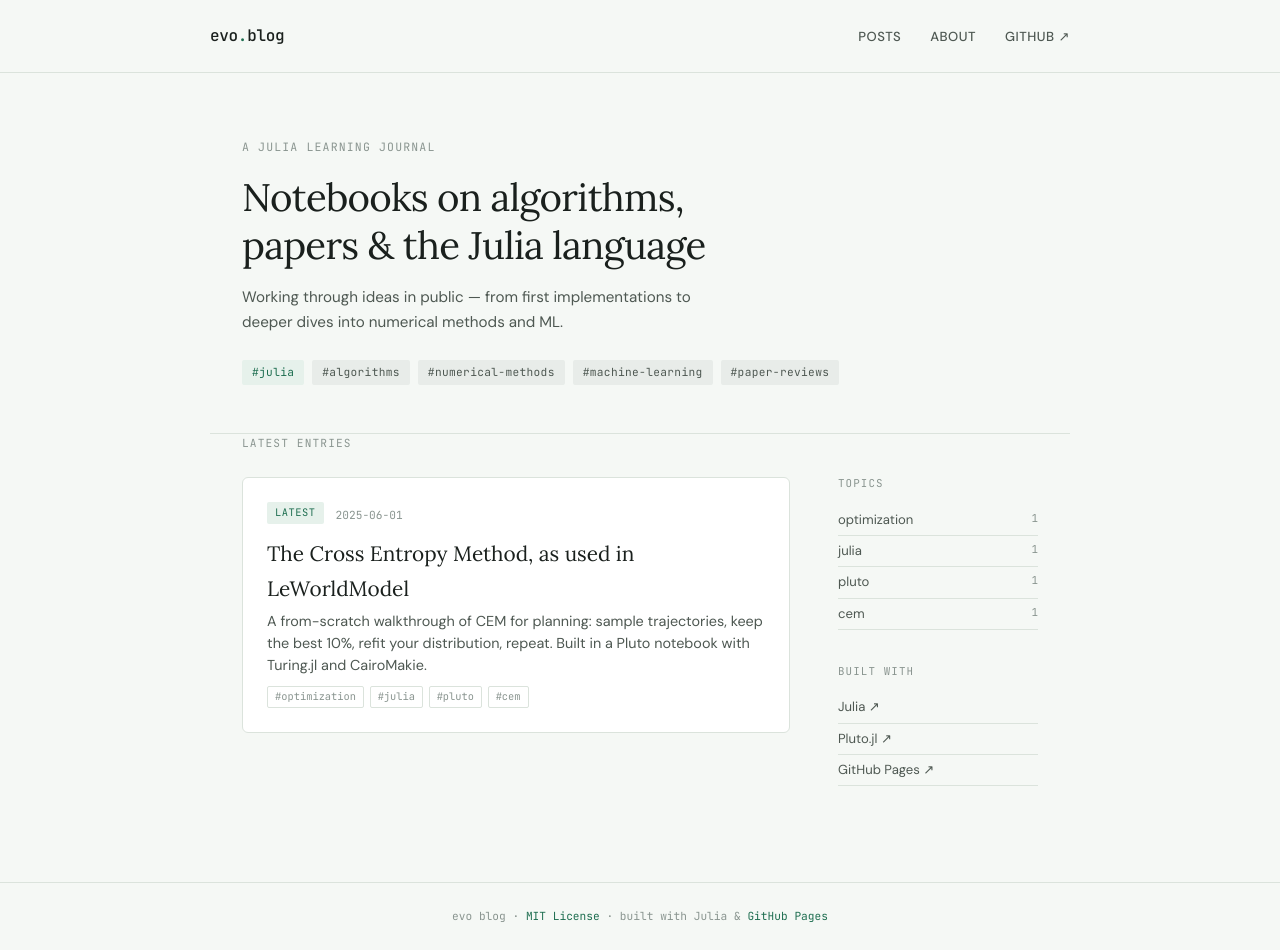
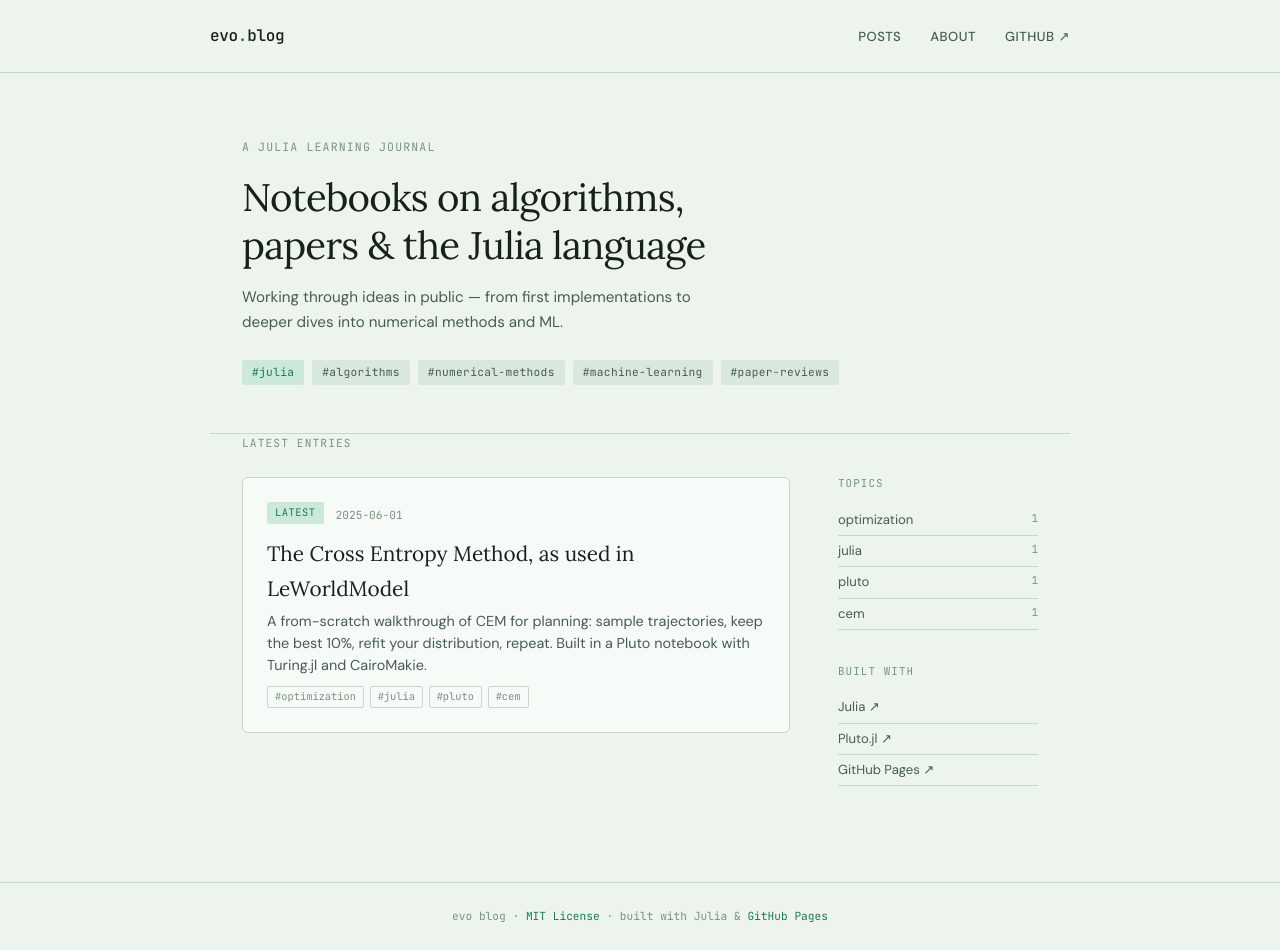
Before and after one commit to wclaerhout/wclaerhout.github.io, a Jekyll site: the page built from index.html, in a window 1280 px wide. Built offline with Jekyll 4.4.1, drawn with Linux system fonts in a browser that asks for light colours.

Commit message:
editing style

```diff
--- a/assets/css/style.css
+++ b/assets/css/style.css
@@ -1,16 +1,16 @@
 *, *::before, *::after { box-sizing: border-box; margin: 0; padding: 0; }
 
 :root {
-  --bg:        #f5f8f5;
-  --surface:   #ffffff;
-  --ink:       #1a201d;
-  --ink-2:     #4e5852;
-  --ink-3:     #8a9590;
-  --rule:      #dbe3dc;
-  --accent:    #1e6e50;
-  --accent-bg: #e6f1eb;
-  --tag-bg:    #e8ece9;
-  --code-bg:   #eff3ef;
+  --bg:        #edf4ee;
+  --surface:   #f6fbf7;
+  --ink:       #18201a;
+  --ink-2:     #475c50;
+  --ink-3:     #7a9282;
+  --rule:      #c6d8ca;
+  --accent:    #1a7a58;
+  --accent-bg: #cce8d8;
+  --tag-bg:    #d8e8dc;
+  --code-bg:   #e4ede6;
   --mono:      'JetBrains Mono', monospace;
   --serif:     'Lora', Georgia, serif;
   --sans:      'DM Sans', system-ui, sans-serif;
@@ -155,8 +155,8 @@
 .fig-caption { font-family: var(--mono); font-size: 0.68rem; color: var(--ink-3); padding: 0.6rem 1rem; border-top: 1px solid var(--rule); letter-spacing: 0.03em; }
 
 /* ── Notebook link ── */
-.notebook-link { display: inline-flex; align-items: center; gap: 0.5rem; margin: 2rem 0; background: var(--accent-bg); color: var(--accent); border: 1px solid #b8d8c8; padding: 0.7rem 1.25rem; border-radius: 5px; font-size: 0.85rem; font-weight: 500; transition: background 0.15s; }
-.notebook-link:hover { background: #d0e8da; }
+.notebook-link { display: inline-flex; align-items: center; gap: 0.5rem; margin: 2rem 0; background: var(--accent-bg); color: var(--accent); border: 1px solid #8cc4a8; padding: 0.7rem 1.25rem; border-radius: 5px; font-size: 0.85rem; font-weight: 500; transition: background 0.15s; }
+.notebook-link:hover { background: #b8deca; }
 
 /* ── About page ── */
 .about-wrap { max-width: 600px; margin: 0 auto; padding: 4rem 2rem 6rem; }
```
